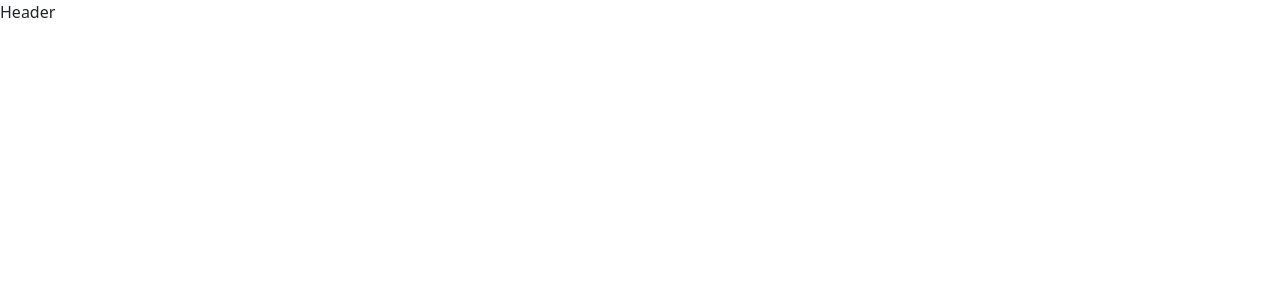
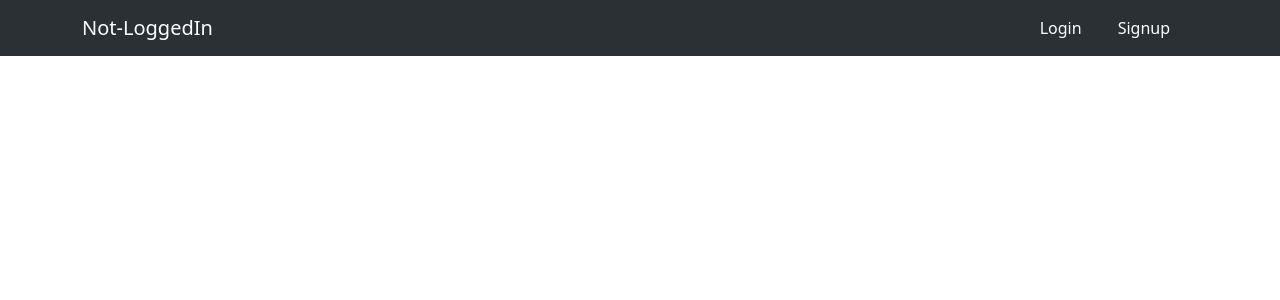
Before and after one commit to UmeshGayashan/authfrontend, a React (Create React App) app: page / in a window 1280 px wide. Before the commit this address had no page. Shown: the top 300 px of the page. Built offline with nearby package versions, Linux system fonts and the light colour scheme.

Commit message:
Styling and page navigation

```diff
--- /dev/null
+++ b/src/pages/header/Header.css
@@ -0,0 +1,19 @@
+.navbar{
+    background-color: #343a40;
+}
+
+.navbar .navbar-brand{
+    color: #fff;
+}
+
+.navbar .nav-link{
+    color: #fff;
+    text-decoration: none !important;
+    margin-right: 20px;
+}
+
+@media (max-width: 57px){
+    .navbar .nav-link{
+        margin-right: 0;
+    }
+}
--- a/src/pages/header/Header.js
+++ b/src/pages/header/Header.js
@@ -1,8 +1,22 @@
 import React from 'react'
+import Container from 'react-bootstrap/Container';
+import Nav from 'react-bootstrap/Nav';
+import Navbar from 'react-bootstrap/Navbar';
+import NavDropdown from 'react-bootstrap/NavDropdown';
+import { Link } from 'react-router-dom';
+import "./Header.css";
 
 const Header = () => {
   return (
-    <div>Header</div>
+    <Navbar expand="lg" bg="dark" data-bs-theme="dark" className="bg-body-tertiary">
+      <Container>
+        <Navbar.Brand >Not-LoggedIn</Navbar.Brand>
+          <Nav className="ml-auto">
+            <Nav.Link as={Link} to="/login" className='nav-link'>Login</Nav.Link>
+            <Nav.Link as={Link} to="/register" className='nav-link'>Signup</Nav.Link>
+          </Nav>
+      </Container>
+    </Navbar>
   )
 }
 
```
